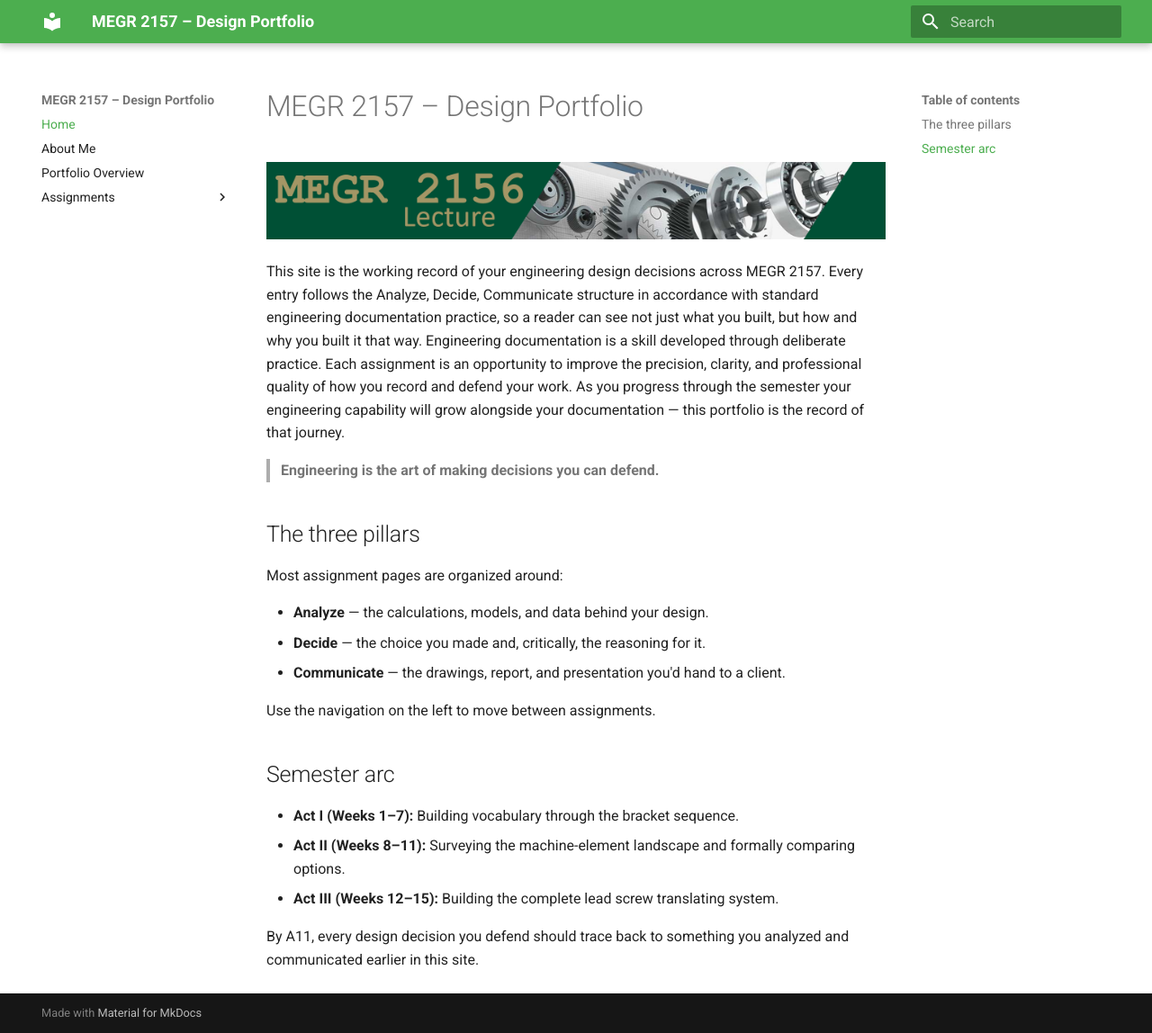
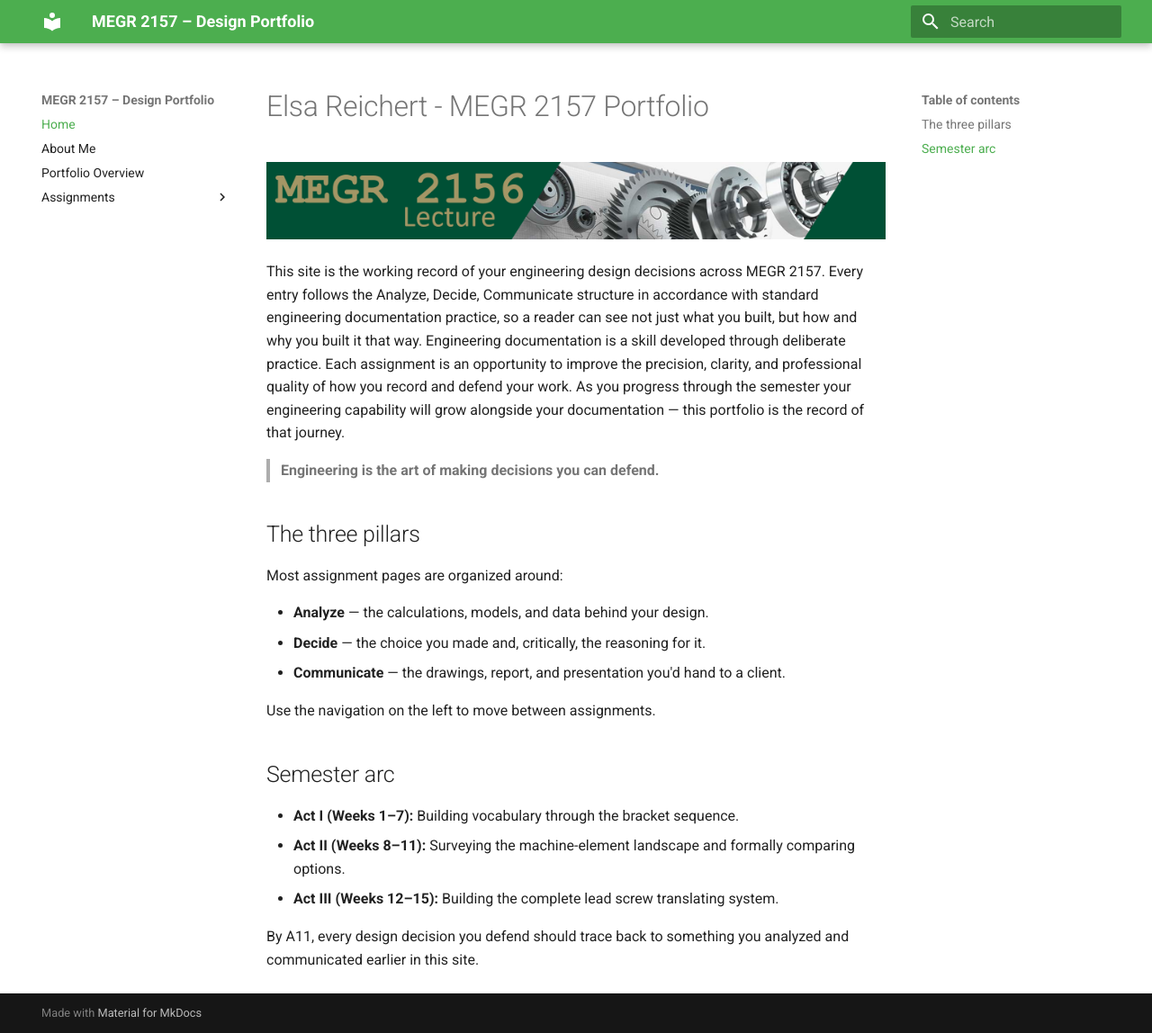
Before and after one commit to Elsa-Reichert/megr2157-portfolio, an MkDocs documentation site: the page built from docs/index.md, in a window 1280 px wide and 1148 px high. Shown: the whole window at 90% size. Built offline with MkDocs 1.6.1 and Material for MkDocs 9.7.7, drawn with Linux system fonts in a browser that asks for light colours.

Commit message:
Update index.md

```diff
--- a/docs/index.md
+++ b/docs/index.md
@@ -1,4 +1,4 @@
-# MEGR 2157 – Design Portfolio
+# Elsa Reichert - MEGR 2157 Portfolio
 
 ![MEGR 2156-7 Title](MEGR2156title.png)
 
```
